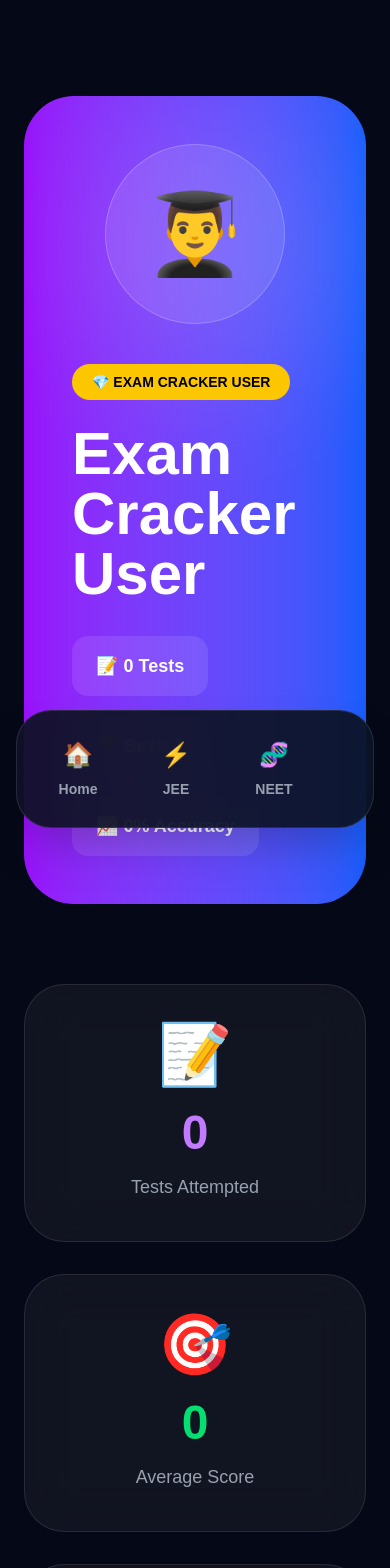
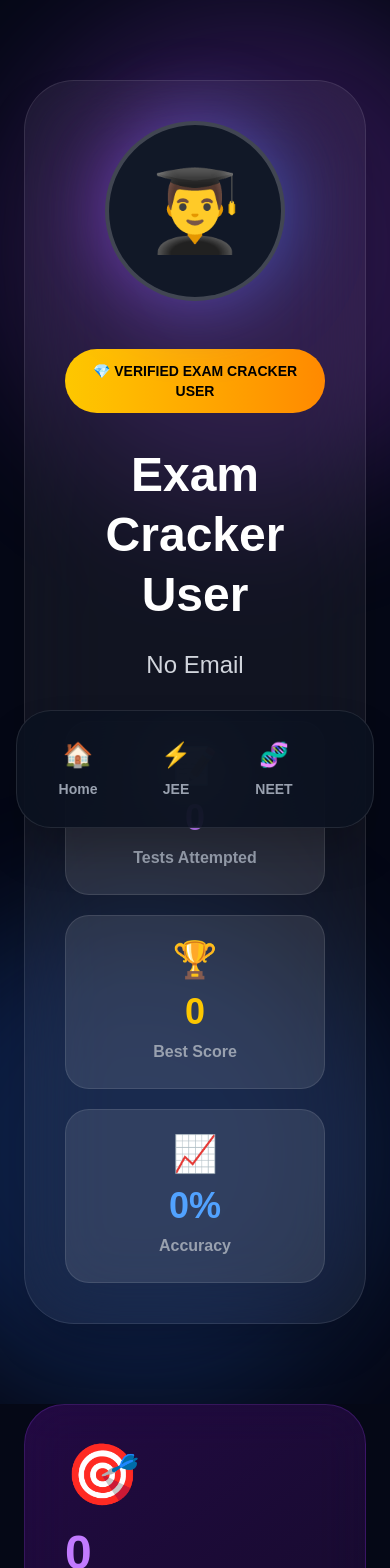
Before and after one commit to himanshu8785/exam-cracker, a Next.js app: page /profile in a window 390 px wide. Shown: the top 1568 px of the page. Built offline with nearby package versions, Linux system fonts and the light colour scheme; no server answers.

Commit message:
ultimate profile redesign

```diff
--- a/app/profile/page.tsx
+++ b/app/profile/page.tsx
@@ -1,26 +1,26 @@
 "use client";
 
 import {
-
   useEffect,
   useState
-
 } from "react";
 
 import {
-
   collection,
   getDocs,
   query,
-  where
-
+  where,
+  orderBy,
+  limit
 } from "firebase/firestore";
 
 import {
+  onAuthStateChanged
+} from "firebase/auth";
 
+import {
   auth,
   db
-
 } from "../../firebase";
 
 export default function ProfilePage(){
@@ -30,6 +30,9 @@ export default function ProfilePage(){
 
   const [userData,setUserData] =
   useState<any>(null);
+
+  const [recentTests,setRecentTests] =
+  useState<any[]>([]);
 
   const [stats,setStats] =
   useState({
@@ -44,16 +47,14 @@ export default function ProfilePage(){
 
   });
 
-  /* LOAD USER DATA */
-
   useEffect(()=>{
 
-    async function loadProfile(){
+    const unsubscribe =
+    onAuthStateChanged(
 
-      try{
+      auth,
 
-        const user =
-        auth.currentUser;
+      async(user)=>{
 
         if(!user){
 
@@ -65,6 +66,8 @@ export default function ProfilePage(){
 
         setUserData(user);
 
+        try{
+
           const q =
           query(
 
@@ -74,7 +77,14 @@ export default function ProfilePage(){
               "uid",
               "==",
               user.uid
-          )
+            ),
+
+            orderBy(
+              "createdAt",
+              "desc"
+            ),
+
+            limit(10)
 
           );
 
@@ -89,6 +99,8 @@ export default function ProfilePage(){
             ...doc.data()
 
           }));
+
+          setRecentTests(results);
 
           if(results.length > 0){
 
@@ -167,11 +179,11 @@ export default function ProfilePage(){
 
       }
 
-    loadProfile();
+    );
+
+    return()=>unsubscribe();
 
   },[]);
-
-  /* LOADING */
 
   if(loading){
 
@@ -193,17 +205,25 @@ export default function ProfilePage(){
 
       {/* HERO */}
 
-      <section className="max-w-7xl mx-auto px-6 pt-24 pb-20">
+      <section className="relative overflow-hidden">
 
-        <div className="bg-gradient-to-r from-purple-600 to-blue-600 rounded-[50px] p-12 relative overflow-hidden">
+        <div className="absolute top-0 left-0 w-[500px] h-[500px] bg-purple-500/20 blur-3xl rounded-full"></div>
 
-          <div className="absolute top-0 right-0 w-[300px] h-[300px] bg-white/10 rounded-full blur-3xl"></div>
+        <div className="absolute bottom-0 right-0 w-[500px] h-[500px] bg-blue-500/20 blur-3xl rounded-full"></div>
 
-          <div className="relative flex flex-col md:flex-row items-center gap-10">
+        <div className="max-w-7xl mx-auto px-6 pt-20 pb-20 relative z-10">
 
-            {/* PROFILE IMAGE */}
+          <div className="bg-white/5 border border-white/10 backdrop-blur-2xl rounded-[50px] p-10 md:p-14 shadow-2xl">
 
-            <div className="w-[180px] h-[180px] rounded-full bg-white/10 border border-white/20 overflow-hidden flex items-center justify-center text-[80px]">
+            <div className="flex flex-col lg:flex-row gap-12 items-center lg:items-start">
+
+              {/* IMAGE */}
+
+              <div className="relative">
+
+                <div className="absolute inset-0 bg-gradient-to-r from-purple-500 to-blue-500 blur-2xl opacity-60 rounded-full"></div>
+
+                <div className="relative w-[180px] h-[180px] rounded-full overflow-hidden border-4 border-white/20 bg-[#111827] flex items-center justify-center text-[80px]">
 
                   {
 
@@ -225,55 +245,99 @@ export default function ProfilePage(){
 
                 </div>
 
+              </div>
+
               {/* USER INFO */}
 
-            <div className="flex-1">
+              <div className="flex-1 text-center lg:text-left">
 
-              <div className="inline-block px-5 py-2 rounded-full bg-yellow-400 text-black text-sm font-black mb-6">
+                <div className="inline-flex items-center gap-3 px-6 py-3 rounded-full bg-gradient-to-r from-yellow-400 to-orange-400 text-black font-black text-sm mb-8">
 
-                💎 EXAM CRACKER USER
+                  💎 VERIFIED EXAM CRACKER USER
 
                 </div>
 
-              <h1 className="text-6xl md:text-7xl font-black mb-6 break-words">
+                <h1 className="text-5xl md:text-7xl font-black leading-tight mb-6 break-words">
 
                   {
-
                     userData?.displayName ||
-
                     "Exam Cracker User"
-
                   }
 
                 </h1>
 
-              <p className="text-2xl text-white/90 mb-8 break-words">
+                <p className="text-2xl text-gray-300 mb-10 break-words">
 
                   {
-
-                  userData?.email
-
+                    userData?.email ||
+                    "No Email"
                   }
 
                 </p>
 
-              <div className="flex flex-wrap gap-5">
+                {/* QUICK STATS */}
 
-                <div className="bg-white/10 px-6 py-4 rounded-2xl text-lg font-bold">
+                <div className="grid grid-cols-1 sm:grid-cols-3 gap-5">
 
-                  📝 {stats.totalTests} Tests
+                  <div className="bg-white/10 border border-white/10 rounded-3xl p-6 text-center">
+
+                    <div className="text-4xl mb-3">
+                      📝
+                    </div>
+
+                    <h2 className="text-4xl font-black text-purple-400 mb-2">
+
+                      {stats.totalTests}
+
+                    </h2>
+
+                    <p className="text-gray-400 font-semibold">
+
+                      Tests Attempted
+
+                    </p>
 
                   </div>
 
-                <div className="bg-white/10 px-6 py-4 rounded-2xl text-lg font-bold">
+                  <div className="bg-white/10 border border-white/10 rounded-3xl p-6 text-center">
 
-                  🏆 Best: {stats.bestScore}
+                    <div className="text-4xl mb-3">
+                      🏆
+                    </div>
+
+                    <h2 className="text-4xl font-black text-yellow-400 mb-2">
+
+                      {stats.bestScore}
+
+                    </h2>
+
+                    <p className="text-gray-400 font-semibold">
+
+                      Best Score
+
+                    </p>
 
                   </div>
 
-                <div className="bg-white/10 px-6 py-4 rounded-2xl text-lg font-bold">
+                  <div className="bg-white/10 border border-white/10 rounded-3xl p-6 text-center">
 
-                  📈 {stats.accuracy}% Accuracy
+                    <div className="text-4xl mb-3">
+                      📈
+                    </div>
+
+                    <h2 className="text-4xl font-black text-blue-400 mb-2">
+
+                      {stats.accuracy}%
+
+                    </h2>
+
+                    <p className="text-gray-400 font-semibold">
+
+                      Accuracy
+
+                    </p>
+
+                  </div>
 
                 </div>
 
@@ -287,53 +351,25 @@ export default function ProfilePage(){
 
       </section>
 
-      {/* STATS */}
+      {/* ANALYTICS */}
 
       <section className="max-w-7xl mx-auto px-6 pb-20">
 
         <div className="grid grid-cols-1 md:grid-cols-2 lg:grid-cols-4 gap-8">
 
-          {/* TESTS */}
-
-          <div className="bg-white/5 border border-white/10 backdrop-blur-xl rounded-[40px] p-10 text-center">
+          <div className="bg-gradient-to-br from-purple-600/20 to-purple-900/20 border border-purple-500/20 rounded-[40px] p-10 backdrop-blur-xl">
 
             <div className="text-6xl mb-6">
-
-              📝
-
+              🎯
             </div>
 
-            <h2 className="text-5xl font-black mb-4 text-purple-400">
-
-              {stats.totalTests}
-
-            </h2>
-
-            <p className="text-gray-400 text-lg">
-
-              Tests Attempted
-
-            </p>
-
-          </div>
-
-          {/* AVG */}
-
-          <div className="bg-white/5 border border-white/10 backdrop-blur-xl rounded-[40px] p-10 text-center">
-
-            <div className="text-6xl mb-6">
-
-              🎯
-
-            </div>
-
-            <h2 className="text-5xl font-black mb-4 text-green-400">
+            <h2 className="text-5xl font-black text-purple-400 mb-4">
 
               {stats.avgScore}
 
             </h2>
 
-            <p className="text-gray-400 text-lg">
+            <p className="text-gray-400 text-xl">
 
               Average Score
 
@@ -341,49 +377,61 @@ export default function ProfilePage(){
 
           </div>
 
-          {/* BEST */}
-
-          <div className="bg-white/5 border border-white/10 backdrop-blur-xl rounded-[40px] p-10 text-center">
+          <div className="bg-gradient-to-br from-green-600/20 to-emerald-900/20 border border-green-500/20 rounded-[40px] p-10 backdrop-blur-xl">
 
             <div className="text-6xl mb-6">
+              🚀
+            </div>
 
-              🏆
+            <h2 className="text-5xl font-black text-green-400 mb-4">
+
+              {stats.totalTests}
+
+            </h2>
+
+            <p className="text-gray-400 text-xl">
+
+              Tests Completed
+
+            </p>
 
           </div>
 
-            <h2 className="text-5xl font-black mb-4 text-yellow-400">
+          <div className="bg-gradient-to-br from-blue-600/20 to-cyan-900/20 border border-blue-500/20 rounded-[40px] p-10 backdrop-blur-xl">
+
+            <div className="text-6xl mb-6">
+              ⚡
+            </div>
+
+            <h2 className="text-5xl font-black text-blue-400 mb-4">
+
+              {stats.accuracy}%
+
+            </h2>
+
+            <p className="text-gray-400 text-xl">
+
+              Accuracy Rate
+
+            </p>
+
+          </div>
+
+          <div className="bg-gradient-to-br from-yellow-600/20 to-orange-900/20 border border-yellow-500/20 rounded-[40px] p-10 backdrop-blur-xl">
+
+            <div className="text-6xl mb-6">
+              👑
+            </div>
+
+            <h2 className="text-5xl font-black text-yellow-400 mb-4">
 
               {stats.bestScore}
 
             </h2>
 
-            <p className="text-gray-400 text-lg">
+            <p className="text-gray-400 text-xl">
 
-              Best Score
-
-            </p>
-
-          </div>
-
-          {/* ACCURACY */}
-
-          <div className="bg-white/5 border border-white/10 backdrop-blur-xl rounded-[40px] p-10 text-center">
-
-            <div className="text-6xl mb-6">
-
-              📈
-
-            </div>
-
-            <h2 className="text-5xl font-black mb-4 text-blue-400">
-
-              {stats.accuracy}%
-
-            </h2>
-
-            <p className="text-gray-400 text-lg">
-
-              Accuracy
+              Highest Score
 
             </p>
 
@@ -393,34 +441,110 @@ export default function ProfilePage(){
 
       </section>
 
-      {/* PERFORMANCE */}
+      {/* RECENT TESTS */}
 
-      <section className="max-w-6xl mx-auto px-6 pb-24">
+      <section className="max-w-7xl mx-auto px-6 pb-24">
 
-        <div className="bg-white/5 border border-white/10 backdrop-blur-xl rounded-[45px] p-12 text-center">
+        <div className="flex items-center gap-4 mb-10">
 
-          <div className="text-8xl mb-8">
+          <div className="text-5xl">
+            📊
+          </div>
 
-            🚀
+          <h2 className="text-5xl font-black">
+
+            Recent Tests
+
+          </h2>
 
         </div>
 
-          <h2 className="text-6xl font-black mb-8">
+        {
 
-            Real Performance Tracking
+          recentTests.length === 0
+
+          ?
+
+          <div className="bg-white/5 border border-white/10 rounded-[40px] p-16 text-center backdrop-blur-xl">
+
+            <div className="text-8xl mb-8">
+              😭
+            </div>
+
+            <h2 className="text-4xl font-black mb-4">
+
+              No Tests Attempted Yet
 
             </h2>
 
-          <p className="text-2xl text-gray-300 leading-relaxed max-w-4xl mx-auto">
+            <p className="text-gray-400 text-xl">
 
-            Your profile now tracks
-            real Firebase data including
-            scores, accuracy,
-            tests attempted and performance 😎🔥
+              Start attempting mock tests to see your performance.
 
             </p>
 
           </div>
+
+          :
+
+          <div className="space-y-6">
+
+            {
+
+              recentTests.map((item,index)=>(
+
+                <div
+                  key={index}
+                  className="bg-white/5 border border-white/10 backdrop-blur-xl rounded-[35px] p-8 flex flex-col lg:flex-row justify-between items-start lg:items-center gap-8"
+                >
+
+                  <div>
+
+                    <h3 className="text-3xl font-black mb-3">
+
+                      🚀 Mock Test #{index + 1}
+
+                    </h3>
+
+                    <div className="flex flex-wrap gap-4 text-lg text-gray-300">
+
+                      <div>
+                        Accuracy: {item.accuracy}%
+                      </div>
+
+                      <div>
+                        Exam: {item.exam || "JEE"}
+                      </div>
+
+                    </div>
+
+                  </div>
+
+                  <div className="text-right">
+
+                    <div className="text-6xl font-black text-purple-400 mb-2">
+
+                      {item.score}
+
+                    </div>
+
+                    <p className="text-gray-400 text-lg">
+
+                      Score
+
+                    </p>
+
+                  </div>
+
+                </div>
+
+              ))
+
+            }
+
+          </div>
+
+        }
 
       </section>
 
```
Also changed, not shown: app/admin-784x-secret/layout.tsx (added, +96 -0 lines), app/admin-784x-secret/csv-upload/page.tsx (renamed from app/admin-panel/csv-upload/page.tsx), app/admin-784x-secret/json-upload/page.tsx (renamed from app/admin-panel/json-upload/page.tsx), app/admin-784x-secret/page.tsx (renamed from app/admin-panel/page.tsx). Lines whose indentation alone changed are shown as unchanged.
